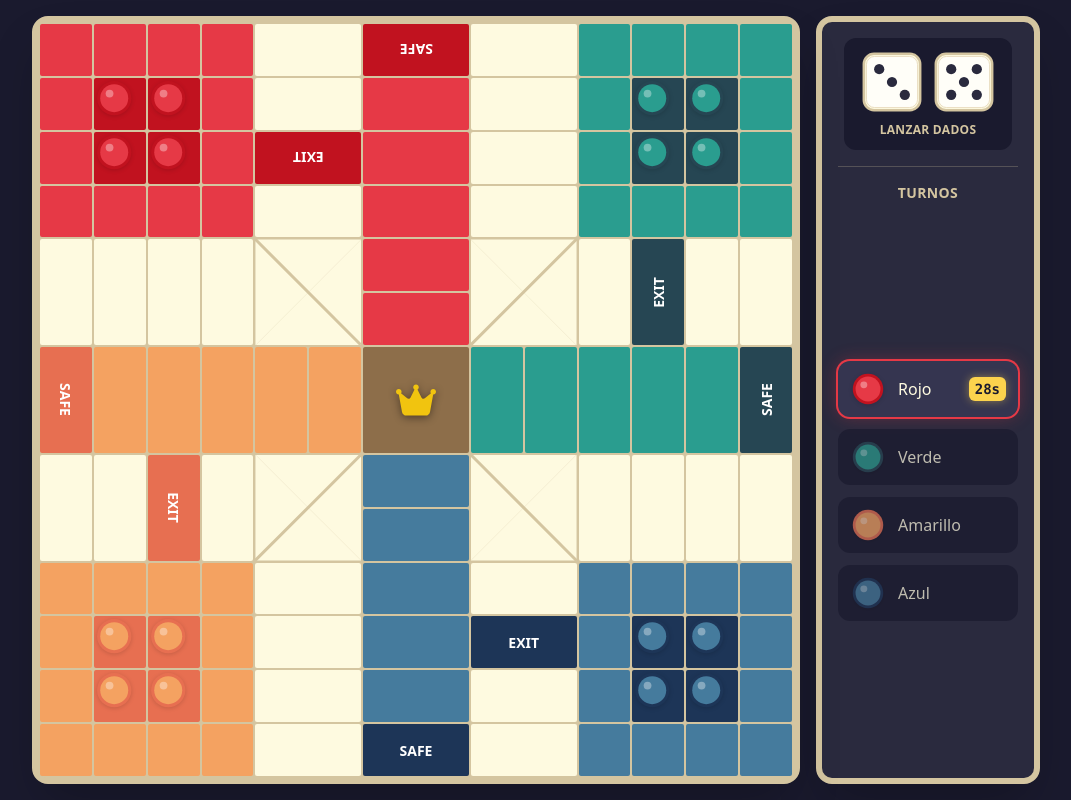
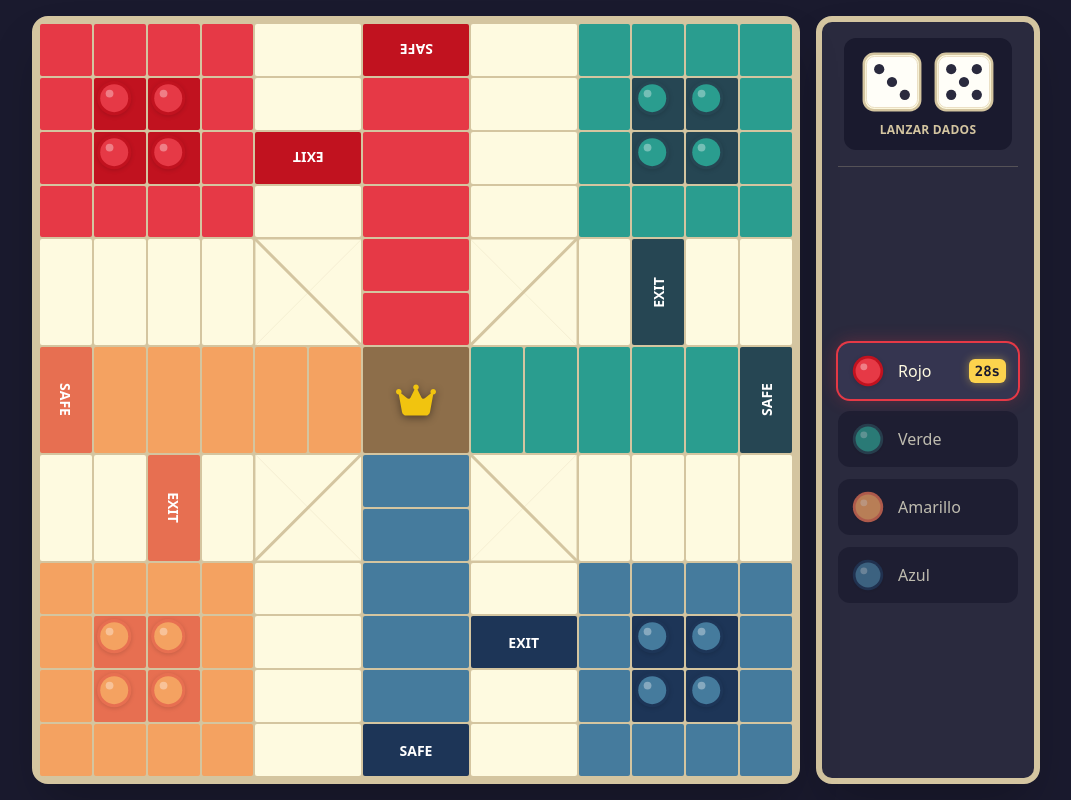
Before and after one commit to jucarata/Ludiq, a Next.js app: page /play in a window 1280 px wide. Both pictures are taken after a click on the button "JUGAR". Shown: the whole page, without its empty margins (104-1175 px from the left). Built offline with nearby package versions, Linux system fonts and the light colour scheme.

Commit message:
chore: removed title turnos

```diff
--- a/components/turn/TurnPanel.tsx
+++ b/components/turn/TurnPanel.tsx
@@ -56,9 +56,6 @@ export function TurnPanel() {
       aria-label="Panel de turnos"
     >
       <DiceLauncher />
-      <h2 className="mb-3 text-center text-sm font-semibold uppercase tracking-wide text-[#d4c5a0] md:mb-4">
-        Turnos
-      </h2>
       <ul className="grid grid-cols-2 gap-3 md:flex md:flex-1 md:flex-col md:justify-center">
         {activePlayers.map((color) => (
           <TeamEntry
```
